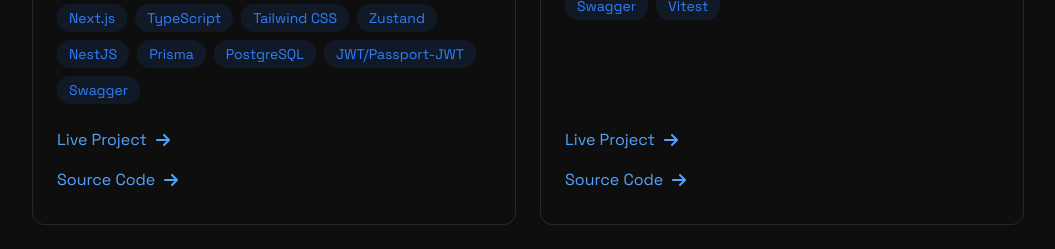
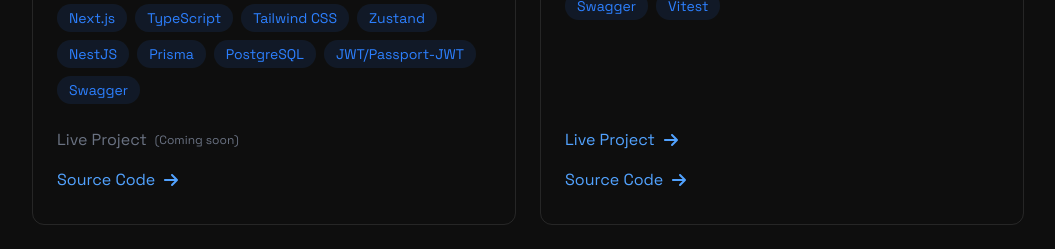
Before and after one commit to ARibeiroDev/portfolio, a React (Vite) app: page / in a window 1280 px wide. Shown: the part 2100-2349 px from the top of the page, without its empty margins (112-1167 px from the left). Built offline with nearby package versions, Linux system fonts and the light colour scheme.

Commit message:
added fallback UI for empty live project links

```diff
--- a/src/components/ui/ProjectCard.tsx
+++ b/src/components/ui/ProjectCard.tsx
@@ -5,7 +5,7 @@
   title: string;
   description: string;
   skills: string[];
-  liveLink: string;
+  liveLink: string | null;
   sourceLink: string;
   image?: string;
 }
@@ -36,6 +36,7 @@
         ))}
       </section>
       <section className="flex flex-col flex-1 items-start justify-end">
+        {liveLink ? (
           <a
             href={liveLink}
             target="_blank"
@@ -45,6 +46,11 @@
           >
             Live Project <FaArrowRight />
           </a>
+        ) : (
+          <p className="flex items-center gap-2 text-gray-500 my-2 cursor-not-allowed">
+            Live Project <span className="text-xs">(Coming soon)</span>
+          </p>
+        )}
         <a
           href={sourceLink}
           target="_blank"
```
Lines whose indentation alone changed are shown as unchanged.
